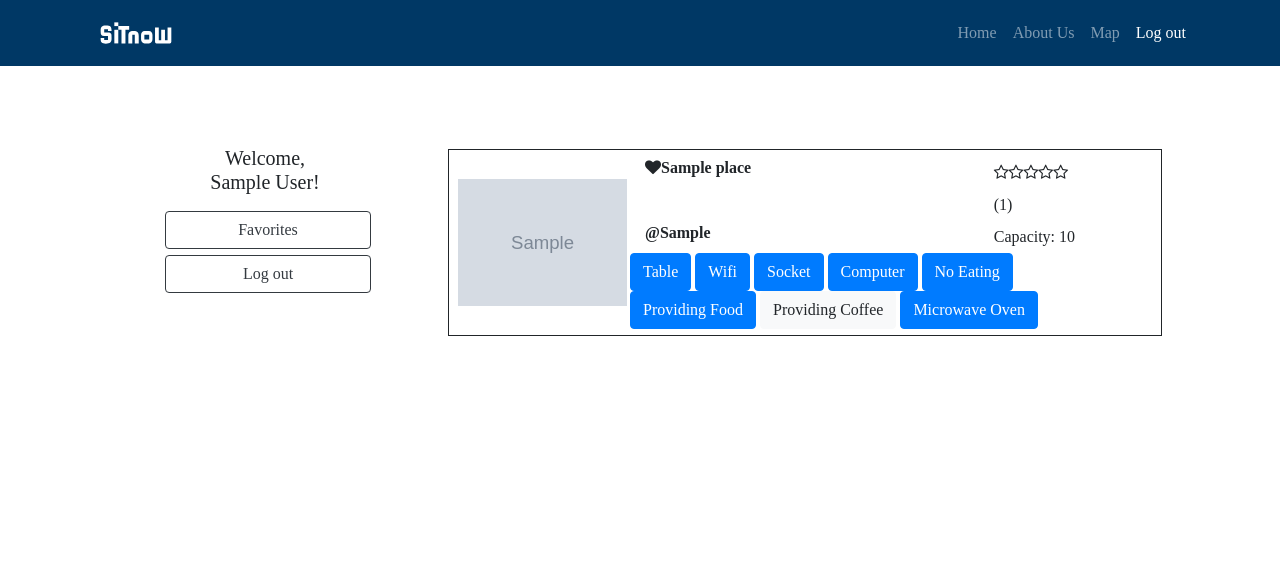
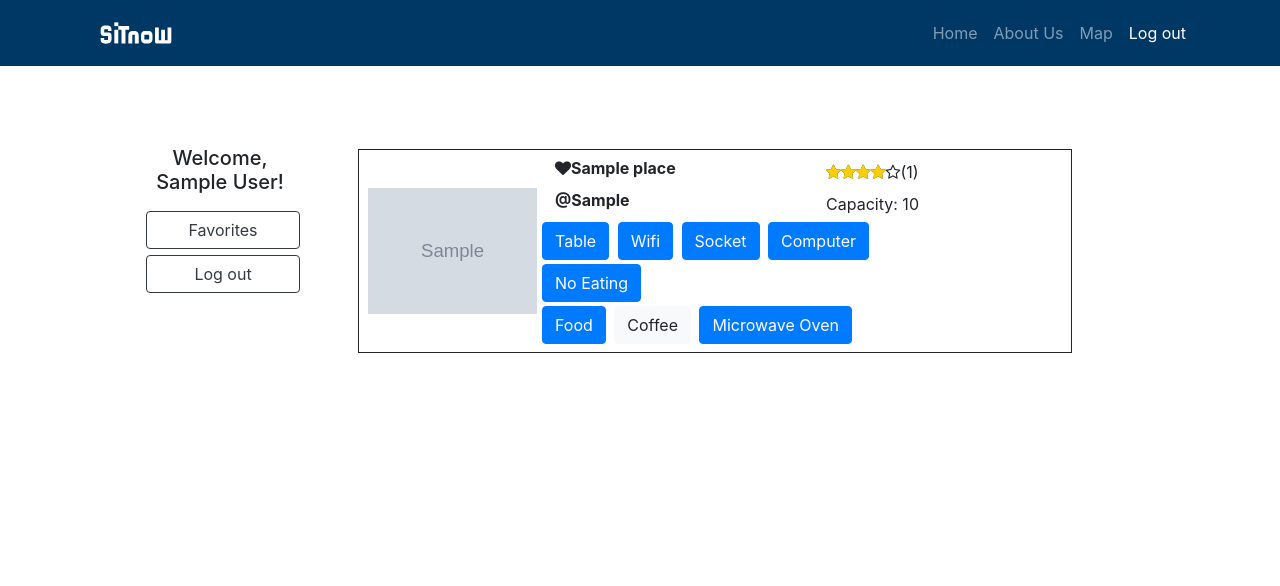
Before and after one commit to wdrbdev/SitNow, a Django app: page /favorites/ in a window 1280 px wide. Shown: the top 586 px of the page. Run offline with Django 3.2, Linux system fonts and the light colour scheme; a user stored in the database is signed in; tables that the repository leaves empty hold one stand-in row (values such as "Sample post"); grey boxes marked "Sample" are stand-in pictures; some libraries are stand-ins or nearby versions; some web fonts are replaced.

Commit message:
feat(frontend): Fine-tune UI design

```diff
--- a/sitnow_project/static/css/base.css
+++ b/sitnow_project/static/css/base.css
@@ -1,7 +1,7 @@
-
+/*
 html * {
   font-family: "Source Serif Pro", serif;
-}
+} */
 
 #body {
   /* display: flex;
--- a/sitnow_project/static/css/favorites.css
+++ b/sitnow_project/static/css/favorites.css
@@ -61,6 +61,10 @@
   padding-right: 0;
 }
 
+.btn-margin {
+  margin: 2px;
+}
+
 #favorite-content {
   max-height: 600px;
   overflow-x: scroll;
--- a/sitnow_project/static/css/index.css
+++ b/sitnow_project/static/css/index.css
@@ -7,7 +7,7 @@
 #slogan-title {
   color: #005398;
   font-size: 84px;
-  font-weight: 1000;
+  font-weight: 800;
 }
 
 #hasTable,
--- a/sitnow_project/templates/sitnow/favorites.html
+++ b/sitnow_project/templates/sitnow/favorites.html
@@ -19,29 +19,29 @@
             {% comment %} <div class="col-3"> {% endcomment %}
                 <img src="{{favorite.place.image_url}}" alt="Place Image" height="auto" width="100%" class="place_image col-3" />
             {% comment %} </div> {% endcomment %}
-            <div id="meta-data" class="col-9 row">
+            <div id="meta-data" class="col-8 row">
                 <div  class="col-12 row">
-                    <strong class="place-name col-9">{% if user.is_authenticated %}{% if favorite.favorite %}<i id="place_favorite" class="fa fa-heart" aria-hidden="true" onclick="addFavorite(event,{{favorite.place.id}},window.CSRF_TOKEN)"></i>{% else %}<i id="place_favorite" class="fa fa-heart-o" aria-hidden="true" onclick="addFavorite(event,{{favorite.place.id}},window.CSRF_TOKEN)"></i>{% endif %}{% else %}{% endif %}{{favorite.place.name}} </strong>
-                    <span data-rate="{{favorite.rate}}" class="place-rate col-3"><span class="stars-outer"><span id="stars-inner" class="stars-inner" style="width: {{favorite.rate}}%;"></span></span><span>({{favorite.n_rates}})</span>
+                    <strong class="place-name col-8">{% if user.is_authenticated %}{% if favorite.favorite %}<i id="place_favorite" class="fa fa-heart" aria-hidden="true" onclick="addFavorite(event,{{favorite.place.id}},window.CSRF_TOKEN)"></i>{% else %}<i id="place_favorite" class="fa fa-heart-o" aria-hidden="true" onclick="addFavorite(event,{{favorite.place.id}},window.CSRF_TOKEN)"></i>{% endif %}{% else %}{% endif %}{{favorite.place.name}} </strong>
+                    <span data-rate="{{favorite.rate}}" class="place-rate col-4"><span class="stars-outer"><span id="stars-inner" class="stars-inner" style="width: {{favorite.rate}}%;"></span></span><span>({{favorite.n_rates}})</span>
                 </div>
                 <div class="col-12 row">
-                    <strong class="place-building col-9">@{{favorite.place.building}}</strong>
-                    <span class="place-capacity col-3">Capacity: {{favorite.place.capacity}}</span>
+                    <strong class="place-building col-8">@{{favorite.place.building}}</strong>
+                    <span class="place-capacity col-4">Capacity: {{favorite.place.capacity}}</span>
                 </div>
                 <div class="col-12">
                     {% comment %} <span class="place-level">Level: {{favorite.place.level}}</span> {% endcomment %}
                     {% comment %} <span class="place-permission">Access permission: {% if not favorite.place.permission %}Not required.{% else %}{{favorite.place.permission}}{% endif %}</span> {% endcomment %}
                 </div>
                 <div>
-                        <button type="button" class="btn {% if favorite.place.hasTable %}btn-primary{% else %}btn-light{% endif %}">Table</button>
-                        <button type="button" class="btn {% if favorite.place.hasWifi %}btn-primary{% else %}btn-light{% endif %}">Wifi</button>
-                        <button type="button" class="btn {% if favorite.place.hasSocket %}btn-primary{% else %}btn-light{% endif %}">Socket</button>
-                        <button type="button" class="btn {% if favorite.place.hasComputer %}btn-primary{% else %}btn-light{% endif %}">Computer</button>
-                        <button type="button" class="btn {% if favorite.place.noEating %}btn-primary{% else %}btn-light{% endif %}">No Eating</button>
+                        <button type="button" class="btn {% if favorite.place.hasTable %}btn-primary{% else %}btn-light{% endif %} btn-margin">Table</button>
+                        <button type="button" class="btn {% if favorite.place.hasWifi %}btn-primary{% else %}btn-light{% endif %} btn-margin">Wifi</button>
+                        <button type="button" class="btn {% if favorite.place.hasSocket %}btn-primary{% else %}btn-light{% endif %} btn-margin">Socket</button>
+                        <button type="button" class="btn {% if favorite.place.hasComputer %}btn-primary{% else %}btn-light{% endif %} btn-margin">Computer</button>
+                        <button type="button" class="btn {% if favorite.place.noEating %}btn-primary{% else %}btn-light{% endif %} btn-margin">No Eating</button>
                         <br/>
-                        <button type="button" class="btn {% if favorite.place.hasFood %}btn-primary{% else %}btn-light{% endif %}">Providing Food</button>
-                        <button type="button" class="btn {% if favorite.place.hasCoffee %}btn-primary{% else %}btn-light{% endif %}">Providing Coffee</button>
-                        <button type="button" class="btn {% if favorite.place.hasMicrowave %}btn-primary{% else %}btn-light{% endif %}">Microwave Oven</button>
+                        <button type="button" class="btn {% if favorite.place.hasFood %}btn-primary{% else %}btn-light{% endif %} btn-margin">Food</button>
+                        <button type="button" class="btn {% if favorite.place.hasCoffee %}btn-primary{% else %}btn-light{% endif %} btn-margin">Coffee</button>
+                        <button type="button" class="btn {% if favorite.place.hasMicrowave %}btn-primary{% else %}btn-light{% endif %} btn-margin">Microwave Oven</button>
                         {% comment %} <div class="has-table col-4">&bull;&ensp;Has table? {{favorite.place.hasTable}}</div>
                         <div class="has-wifi col-4">&bull;&ensp;Has wifi? {{favorite.place.hasWifi}}</div>
                         <div class="has-socket col-4">&bull;&ensp;Has sicket? {{favorite.place.hasSocket}}</div>
@@ -55,8 +55,10 @@
         </div>
     {% endfor %}
     {% if not favorites %}
-    <h3>You haven't add any place in your favorite.</h3>
-    <a href="{% url 'sitnow:map' %}">Go see all places on the map now!</a>
+    <div>
+        <h3>You haven't add any place in your favorite.</h3>
+        <a href="{% url 'sitnow:map' %}">Go see all places on the map now!</a>
+    </div>
     {% endif %}
     </div>
 
--- a/sitnow_project/templates/sitnow/user.html
+++ b/sitnow_project/templates/sitnow/user.html
@@ -11,7 +11,7 @@
 {% block body_block %}
 <div id="setting-content">
   <div class="container clearfix row">
-    <div id="left-panel" class="col-4 justify-content-center text-center">
+    <div id="left-panel" class="col-3 justify-content-center text-center">
       <h5 id="user-name">Welcome, <br/>{{ user_profile.preferred_name}}!</h5>
       {% if not request.user.is_staff %}
       <img src="/media/{{user_profile.picture}}" alt="User Profile Picture" class="rounded-circle" height="120px" width="120px">
```
